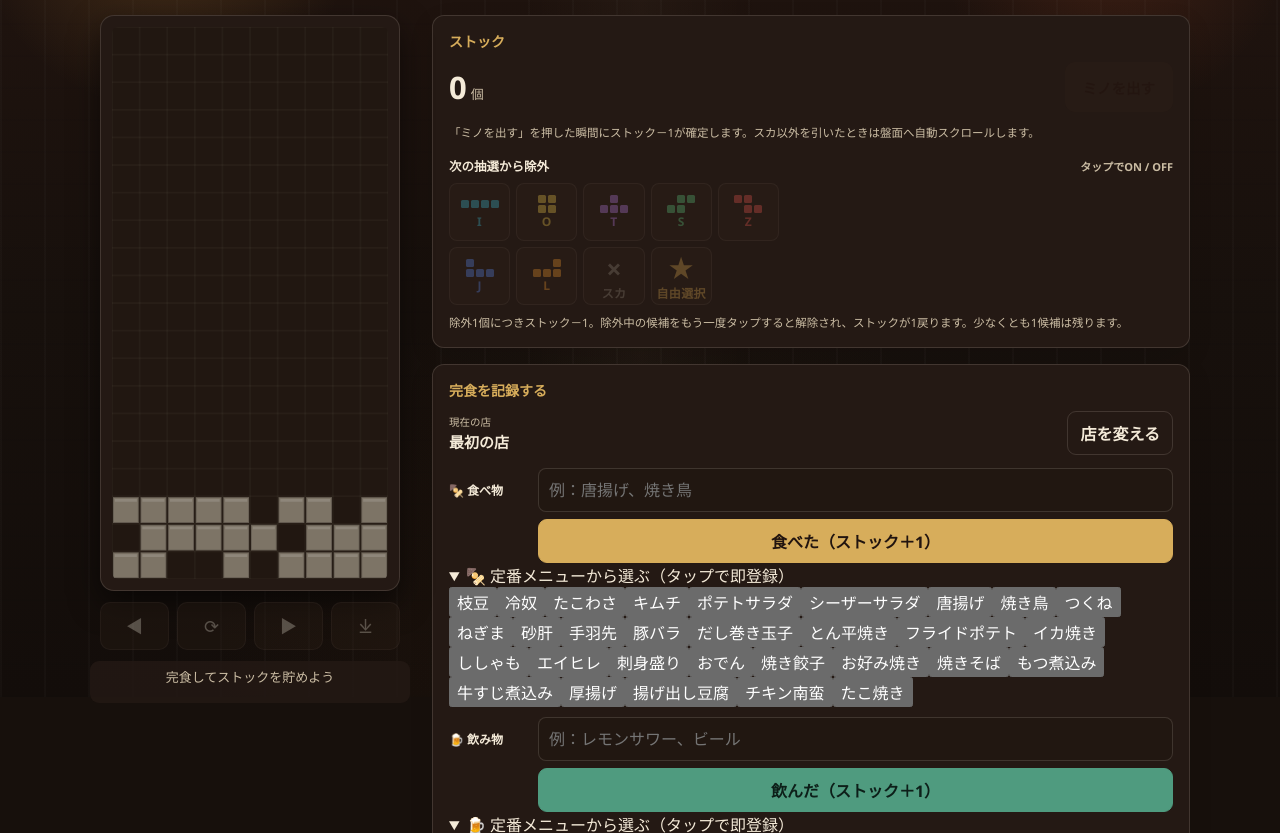
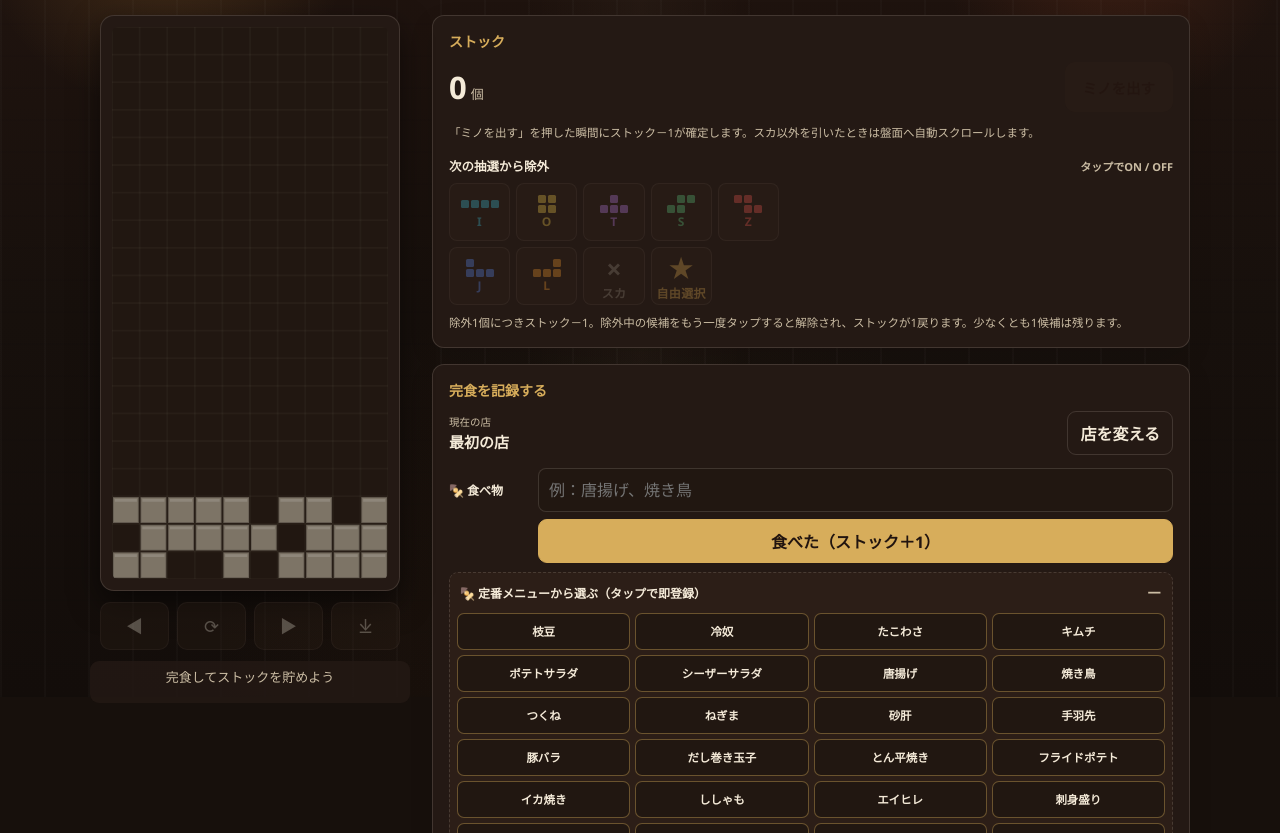
Before and after one commit to NP-Nappii/izakaya-tetris, a plain HTML site: page index.html in a window 1280 px wide. Shown: the part 103-936 px from the top of the page. Drawn offline with Linux system fonts and the light colour scheme.

Commit message:
Update style.css

```diff
--- a/style.css
+++ b/style.css
@@ -499,6 +499,78 @@ body::after {
 
 .category-form .btn { grid-column: 2; }
 
+
+/* 定番メニュー：タップだけで完食・飲み物の記録ができるクイック入力 */
+.preset-menu {
+  margin-top: 9px;
+  border: 1px dashed var(--line);
+  border-radius: 9px;
+  background: color-mix(in srgb, var(--bg-panel-2) 72%, transparent);
+  overflow: hidden;
+}
+
+.preset-menu summary {
+  min-height: 40px;
+  display: flex;
+  align-items: center;
+  justify-content: space-between;
+  gap: 8px;
+  padding: 8px 10px;
+  color: var(--paper);
+  font-size: 12px;
+  font-weight: 800;
+  cursor: pointer;
+  list-style: none;
+}
+
+.preset-menu summary::-webkit-details-marker { display: none; }
+.preset-menu summary::after {
+  content: "＋";
+  color: var(--paper-dim);
+  font-size: 16px;
+  line-height: 1;
+}
+.preset-menu[open] summary::after { content: "－"; }
+
+.preset-grid {
+  display: grid;
+  grid-template-columns: repeat(4, minmax(0, 1fr));
+  gap: 5px;
+  padding: 0 7px 7px;
+}
+
+.preset-btn {
+  min-width: 0;
+  min-height: 37px;
+  padding: 5px 5px;
+  border: 1px solid var(--line);
+  border-radius: 7px;
+  background: var(--board-empty);
+  color: var(--paper);
+  font-size: 11.5px;
+  font-weight: 800;
+  line-height: 1.15;
+  cursor: pointer;
+  overflow: hidden;
+  text-overflow: ellipsis;
+  white-space: nowrap;
+}
+
+.preset-btn:active:not(:disabled) { transform: translateY(1px); }
+
+.food-preset {
+  border-color: rgba(215,173,91,.40);
+}
+
+.drink-preset {
+  border-color: rgba(79,155,127,.42);
+}
+
+.preset-btn:disabled {
+  opacity: .32;
+  cursor: not-allowed;
+}
+
 .food-btn {
   background: var(--gold);
   border: 1px solid var(--gold);
@@ -813,6 +885,9 @@ body::after {
   .category-form { grid-template-columns: 1fr; }
   .category-form .btn { grid-column: auto; }
   .category-label { min-height: 26px; }
+
+  .preset-grid { grid-template-columns: repeat(3, minmax(0, 1fr)); }
+  .preset-btn { min-height: 36px; font-size: 11px; }
 }
 
 @media (max-width: 380px) {
@@ -820,4 +895,6 @@ body::after {
   .chip { height: 54px; }
   .mino-cell { width: 7px; height: 7px; }
   .mino-label { font-size: 11px; }
+  .preset-grid { gap: 4px; padding-left: 6px; padding-right: 6px; }
+  .preset-btn { min-height: 34px; padding-left: 3px; padding-right: 3px; }
 }
```
